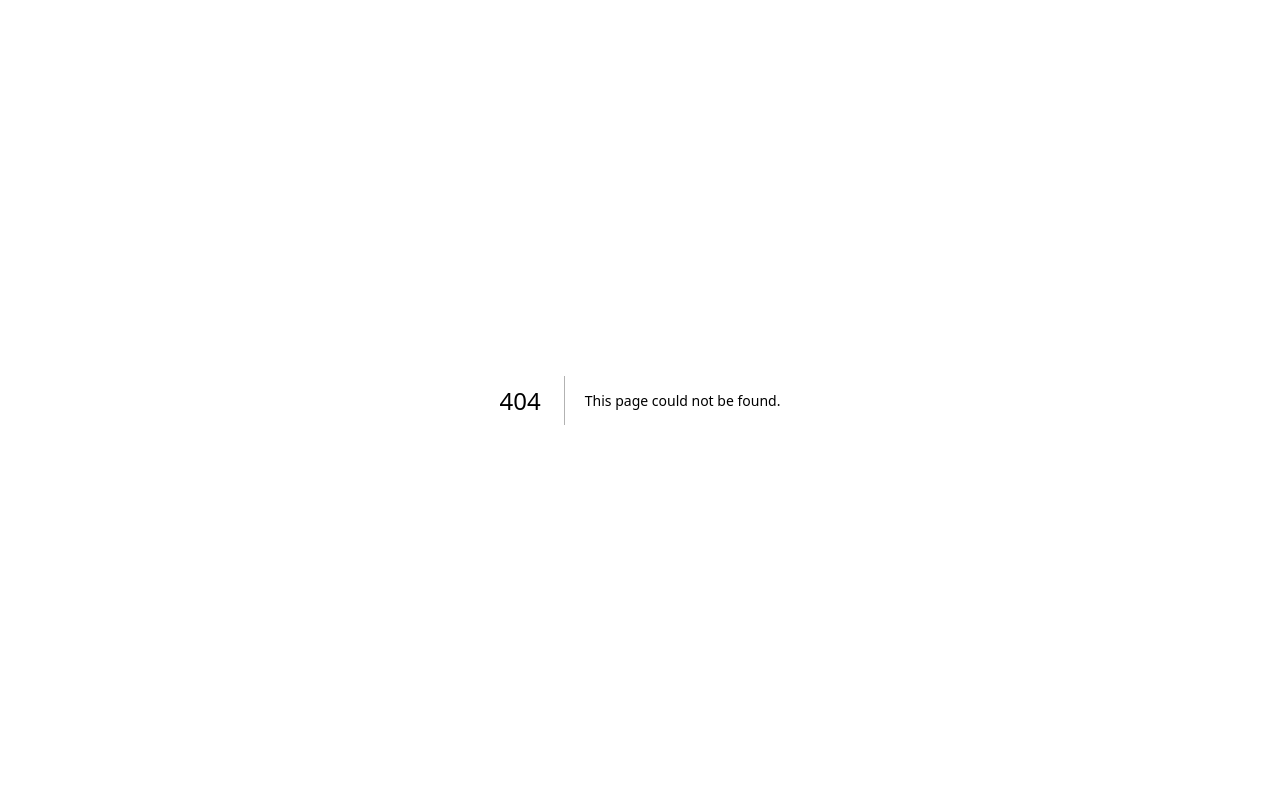
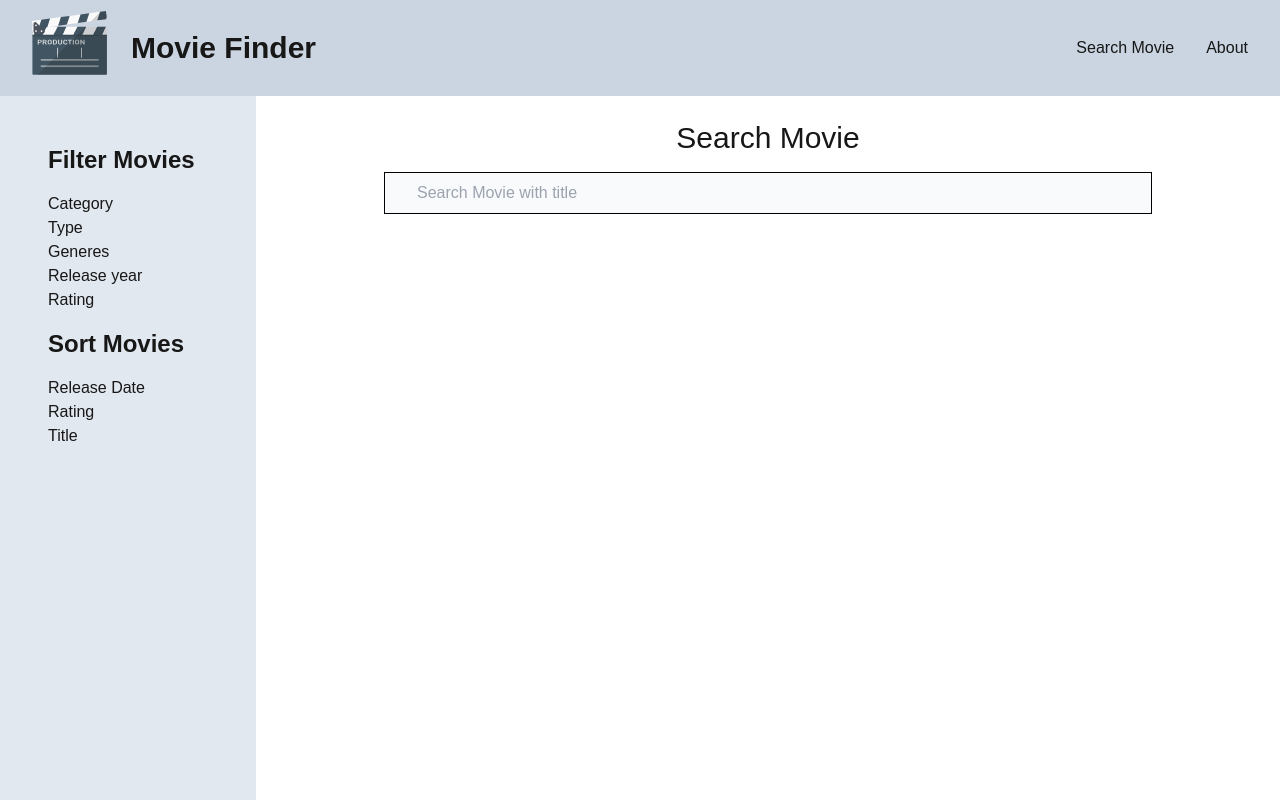
Before and after one commit to HarrySidhu1815/Search_Engine_Movies, a Next.js app in the folder movies_search_engine/: page /search-engine in a window 1280 px wide. Before the commit this address had no page. Built offline with nearby package versions, Linux system fonts and the light colour scheme.

Commit message:
search engine sample layout added

```diff
--- a/movies_search_engine/app/layout.js
+++ b/movies_search_engine/app/layout.js
@@ -1,5 +1,6 @@
 import localFont from "next/font/local";
 import "./globals.css";
+import MainHeader from "@/components/main-header";
 
 const geistSans = localFont({
   src: "./fonts/GeistVF.woff",
@@ -20,9 +21,8 @@ export const metadata = {
 export default function RootLayout({ children }) {
   return (
     <html lang="en">
-      <body
-        className={`${geistSans.variable} ${geistMono.variable} antialiased`}
-      >
+      <body>
+        <MainHeader />
         {children}
       </body>
     </html>
--- a/movies_search_engine/app/page.js
+++ b/movies_search_engine/app/page.js
@@ -2,100 +2,8 @@ import Image from "next/image";
 
 export default function Home() {
   return (
-    <div className="grid grid-rows-[20px_1fr_20px] items-center justify-items-center min-h-screen p-8 pb-20 gap-16 sm:p-20 font-[family-name:var(--font-geist-sans)]">
-      <main className="flex flex-col gap-8 row-start-2 items-center sm:items-start">
-        <Image
-          className="dark:invert"
-          src="/next.svg"
-          alt="Next.js logo"
-          width={180}
-          height={38}
-          priority
-        />
-        <ol className="list-inside list-decimal text-sm text-center sm:text-left font-[family-name:var(--font-geist-mono)]">
-          <li className="mb-2">
-            Get started by editing{" "}
-            <code className="bg-black/[.05] dark:bg-white/[.06] px-1 py-0.5 rounded font-semibold">
-              app/page.js
-            </code>
-            .
-          </li>
-          <li>Save and see your changes instantly.</li>
-        </ol>
-
-        <div className="flex gap-4 items-center flex-col sm:flex-row">
-          <a
-            className="rounded-full border border-solid border-transparent transition-colors flex items-center justify-center bg-foreground text-background gap-2 hover:bg-[#383838] dark:hover:bg-[#ccc] text-sm sm:text-base h-10 sm:h-12 px-4 sm:px-5"
-            href="https://vercel.com/new?utm_source=create-next-app&utm_medium=appdir-template-tw&utm_campaign=create-next-app"
-            target="_blank"
-            rel="noopener noreferrer"
-          >
-            <Image
-              className="dark:invert"
-              src="/vercel.svg"
-              alt="Vercel logomark"
-              width={20}
-              height={20}
-            />
-            Deploy now
-          </a>
-          <a
-            className="rounded-full border border-solid border-black/[.08] dark:border-white/[.145] transition-colors flex items-center justify-center hover:bg-[#f2f2f2] dark:hover:bg-[#1a1a1a] hover:border-transparent text-sm sm:text-base h-10 sm:h-12 px-4 sm:px-5 sm:min-w-44"
-            href="https://nextjs.org/docs?utm_source=create-next-app&utm_medium=appdir-template-tw&utm_campaign=create-next-app"
-            target="_blank"
-            rel="noopener noreferrer"
-          >
-            Read our docs
-          </a>
-        </div>
-      </main>
-      <footer className="row-start-3 flex gap-6 flex-wrap items-center justify-center">
-        <a
-          className="flex items-center gap-2 hover:underline hover:underline-offset-4"
-          href="https://nextjs.org/learn?utm_source=create-next-app&utm_medium=appdir-template-tw&utm_campaign=create-next-app"
-          target="_blank"
-          rel="noopener noreferrer"
-        >
-          <Image
-            aria-hidden
-            src="/file.svg"
-            alt="File icon"
-            width={16}
-            height={16}
-          />
-          Learn
-        </a>
-        <a
-          className="flex items-center gap-2 hover:underline hover:underline-offset-4"
-          href="https://vercel.com/templates?framework=next.js&utm_source=create-next-app&utm_medium=appdir-template-tw&utm_campaign=create-next-app"
-          target="_blank"
-          rel="noopener noreferrer"
-        >
-          <Image
-            aria-hidden
-            src="/window.svg"
-            alt="Window icon"
-            width={16}
-            height={16}
-          />
-          Examples
-        </a>
-        <a
-          className="flex items-center gap-2 hover:underline hover:underline-offset-4"
-          href="https://nextjs.org?utm_source=create-next-app&utm_medium=appdir-template-tw&utm_campaign=create-next-app"
-          target="_blank"
-          rel="noopener noreferrer"
-        >
-          <Image
-            aria-hidden
-            src="/globe.svg"
-            alt="Globe icon"
-            width={16}
-            height={16}
-          />
-          Go to nextjs.org →
-        </a>
-      </footer>
+    <div>
+      <h1>Hello Movies Search Engine</h1>
     </div>
   );
 }
--- /dev/null
+++ b/movies_search_engine/app/search-engine/page.js
@@ -0,0 +1,17 @@
+import FilterPanel from '@/components/filter-panel'
+import React from 'react'
+
+export default function page() {
+  return (
+    <div className='flex flex-row'>
+        <FilterPanel />
+      <div className='w-4/5 py-6 flex flex-col items-center'>
+        <h1 className='text-center text-3xl mb-4'>Search Movie</h1>
+        <div className='w-3/4'>
+            <input className='w-full border px-8 py-2 border-black bg-slate-50'  type='text' name='movie' placeholder='Search Movie with title'/>
+        </div>
+
+      </div>
+    </div>
+  )
+}
--- /dev/null
+++ b/movies_search_engine/components/filter-panel.js
@@ -0,0 +1,20 @@
+import React from 'react'
+
+export default function FilterPanel() {
+    const filterData = ['Category', 'Type', 'Generes', 'Release year', 'Rating']
+
+  return (
+    <div className='w-1/5 bg-slate-200 sticky h-376 py-8 px-12'>
+        <div>
+            <h3 className='text-2xl font-bold my-4'>Filter Movies</h3>
+            {filterData.map((filter, index) => (<p key={index}>{filter}</p>))}
+        </div>
+      <div>
+        <h3 className='text-2xl font-bold my-4'>Sort Movies</h3>
+            <p>Release Date</p>
+            <p>Rating</p>
+            <p>Title</p>
+      </div>
+    </div>
+  )
+}
--- /dev/null
+++ b/movies_search_engine/components/main-header.js
@@ -0,0 +1,25 @@
+import Image from 'next/image'
+import Link from 'next/link'
+import React from 'react'
+import logoImg from '@/assets/logo.svg'
+
+export default function MainHeader() {
+  return (
+    <header className='h-24 bg-slate-300 flex flex-row justify-between px-8 items-center py-4'>
+        <Link href='/' className='flex flex-row items-center gap-6'>
+            <Image width={75} height={75} src={logoImg} alt='Movie Logo' priority/>
+            <h2 className='text-3xl font-bold'>Movie Finder</h2>
+        </Link>
+        <nav>
+            <ul className='flex flex-row items-center gap-8'>
+                <li>
+                    <Link href='/search-engine'>Search Movie</Link>
+                </li>
+                <li>
+                    <Link href='/about'>About</Link>
+                </li>
+            </ul>
+        </nav>
+    </header>
+  )
+}
--- a/movies_search_engine/tailwind.config.js
+++ b/movies_search_engine/tailwind.config.js
@@ -11,6 +11,9 @@ module.exports = {
         background: "var(--background)",
         foreground: "var(--foreground)",
       },
+        height: {
+          '376': 'calc(100vh - 6rem)',
+        }
     },
   },
   plugins: [],
```
Also changed, not shown: movies_search_engine/assets/logo.svg (added).
